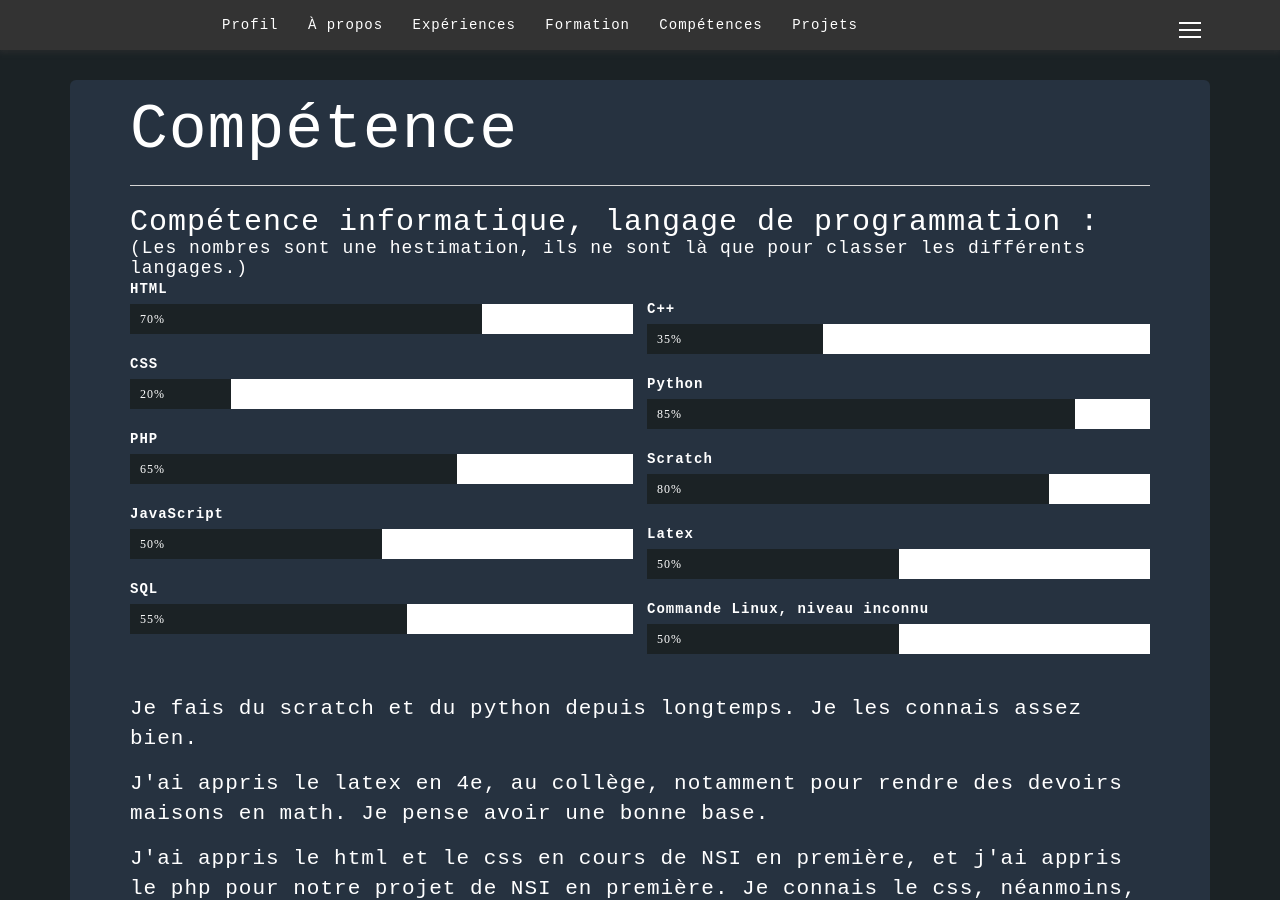
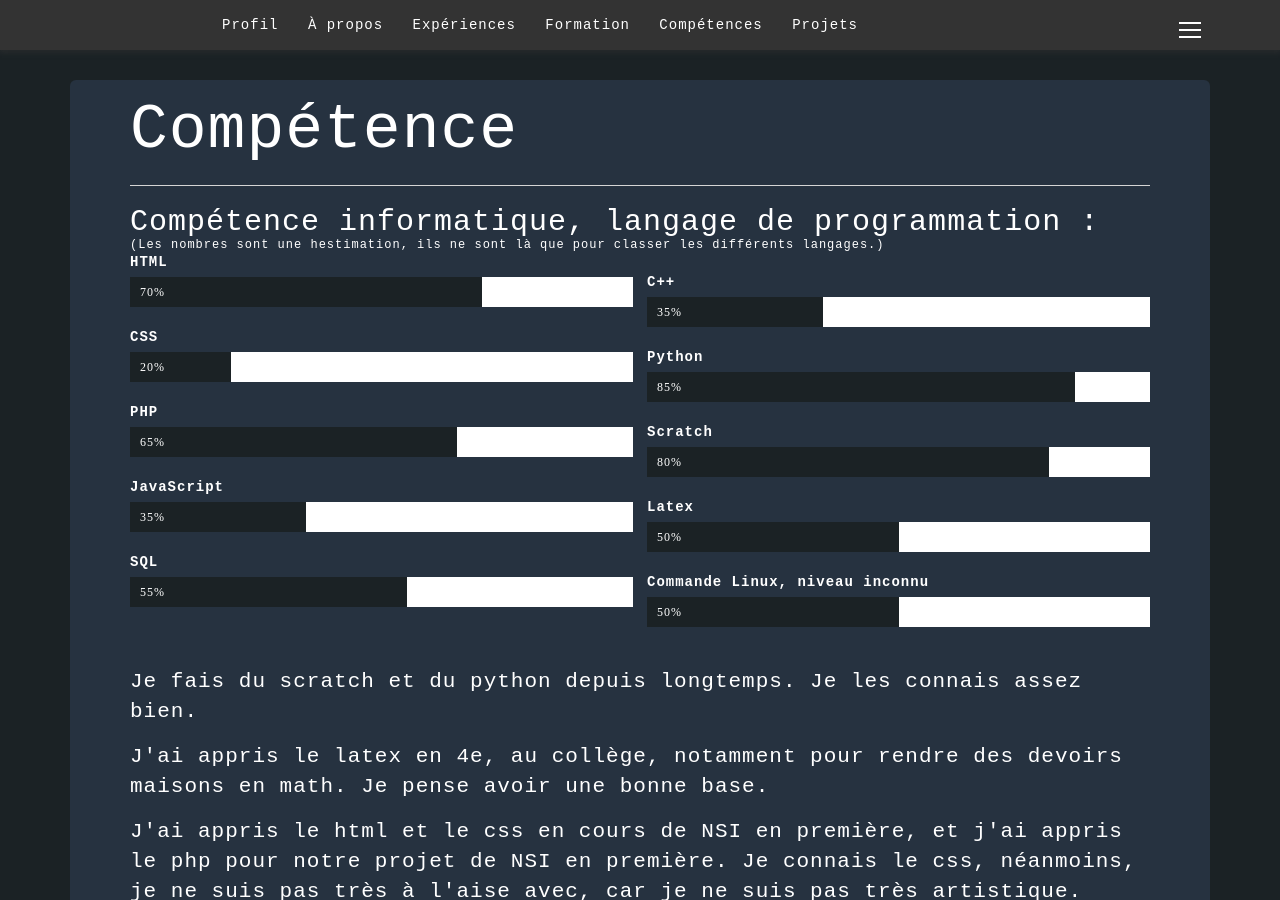
Before and after one commit to MaelC001/MaelC001.github.io, a Jekyll site: the page built from competence/index.html, in a window 1280 px wide and 900 px high. Built offline with Jekyll 4.4.1, drawn with Linux system fonts in a browser that asks for light colours; nearby versions of some CDN libraries.

Commit message:
Update index.html

```diff
--- a/competence/index.html
+++ b/competence/index.html
@@ -7,7 +7,7 @@ title: Portfolio - Competences
     <h1>Compétence</h1>
     <hr class="star-bright">
     <h2>Compétence informatique, langage de programmation :</h2>
-    <h4>(Les nombres sont une hestimation, ils ne sont là que pour classer les différents langages.)</h4>
+    <h6>(Les nombres sont une hestimation, ils ne sont là que pour classer les différents langages.)</h6>
     <div id="col">
         <label for="html">HTML</label>
         <div class="barre" id="html">
@@ -29,7 +29,7 @@ title: Portfolio - Competences
 
         <label for="JavaScript">JavaScript </label>
         <div class="barre" id="JavaScript">
-            <div class="niveau-barre" data-niveau="50%"></div>
+            <div class="niveau-barre" data-niveau="35%"></div>
         </div>
         <br>
 
```
